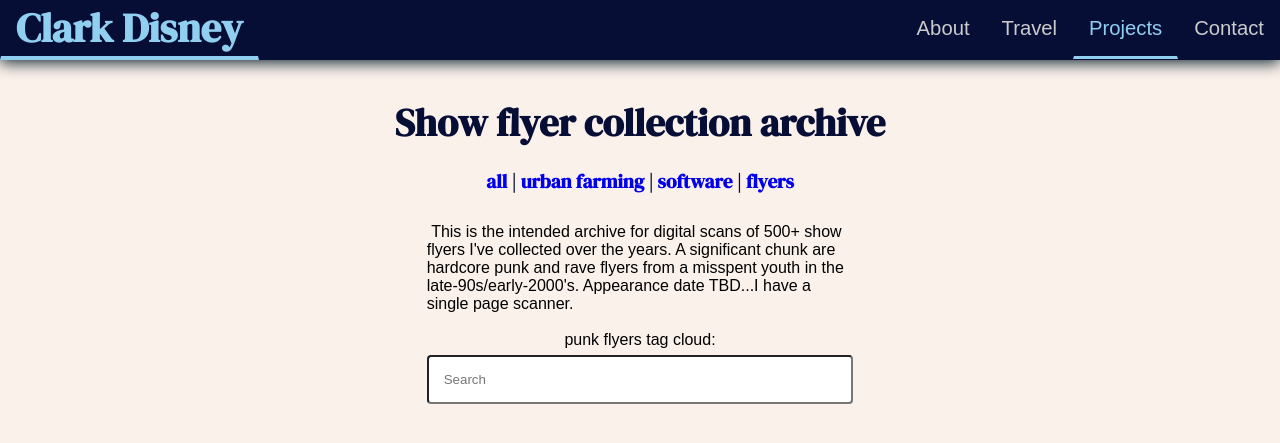
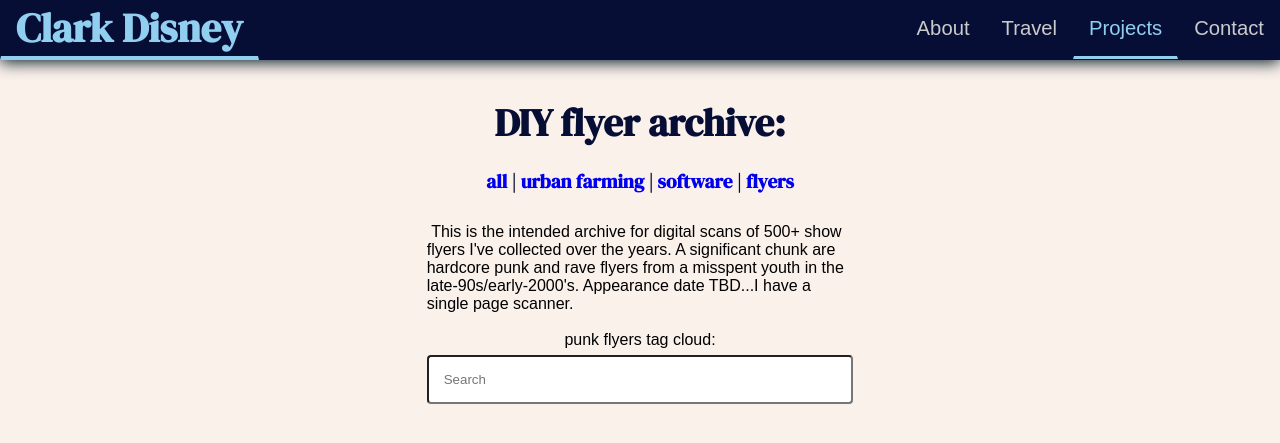
Before and after one commit to clarkadisney/clarkadisney.github.io, a Jekyll site: the page built from punkflyers.html, in a window 1280 px wide. Shown: the top 443 px of the page. Built offline with Jekyll 4.4.1, drawn with Linux system fonts in a browser that asks for light colours; nearby versions of some CDN libraries.

Commit message:
Add files via upload

```diff
--- a/_layouts/plants.html
+++ b/_layouts/plants.html
@@ -3,7 +3,7 @@ layout: default
 ---
 
 
-<a href='/index.html' style="text-decoration: none;"><div class='pagetitle'>Closed loop urban farming:</div>
+<a href='/index.html' style="text-decoration: none;"><div class='pagetitle'>Closed loop urban farm:</div>
 </a>
 
 <div class='projectcategories'>
--- a/_layouts/punkflyers.html
+++ b/_layouts/punkflyers.html
@@ -1,7 +1,7 @@
 ---
 layout: default
 ---
-<a href='/index.html' style="text-decoration: none;"><div class='pagetitle'>Show flyer collection archive</div>
+<a href='/index.html' style="text-decoration: none;"><div class='pagetitle'>DIY flyer archive:</div>
 </a>
 
 <div class='projectcategories'>
```
